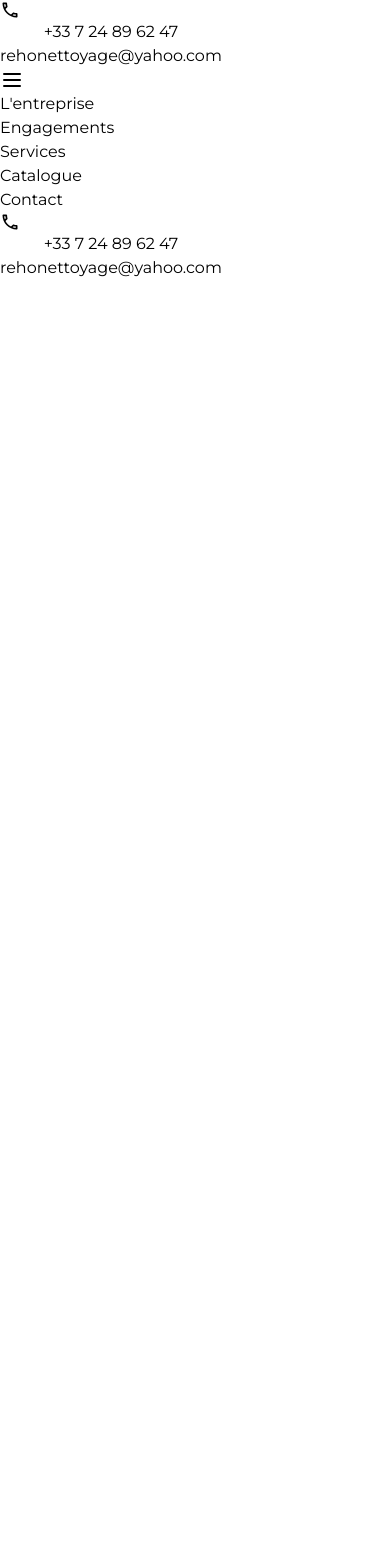
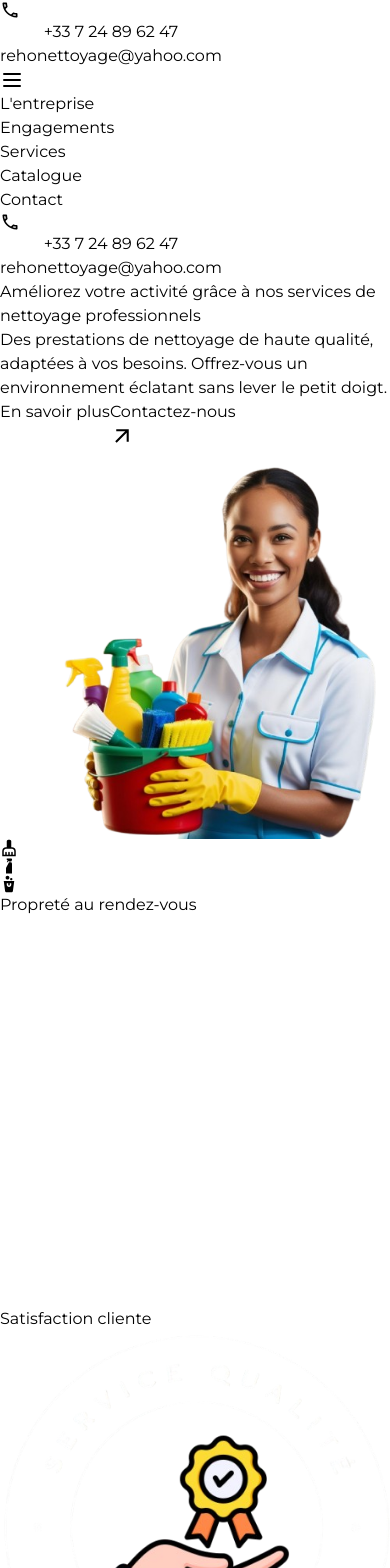
Before and after one commit to CodeShadowing95/cleaning_service, a React (Vite) app: page / in a window 390 px wide. Shown: the part 422-1990 px from the top of the page. Before the commit the page ends 844 px from the top, so only its background shows below. Built offline with nearby package versions, Linux system fonts and the light colour scheme.

Commit message:
Banner responsiveness in  progress

```diff
--- a/src/components/Banner.jsx
+++ b/src/components/Banner.jsx
@@ -23,10 +23,10 @@ const Banner = () => {
         <Navbar />
 
         {/* Banner content */}
-        {/* <div className="relative w-full h-full flex justify-between items-center px-[130px] text-white bg-gradient-to-b from-transparent to-black/80">
+        <div className="relative w-full h-full flex justify-between items-center px-[130px] text-white bg-gradient-to-b from-transparent to-black/80">
 
-          <div className="flex flex-col justify-center h-full gap-8 relative">
-            <h1 className="text-[45px] font-semibold capitalize leading-[1.4] max-w-[600px]">Améliorez votre activité grâce à nos services de nettoyage professionnels</h1>
+          <div className="w-1/2 max-[1410px]:w-full flex flex-col justify-center max-[1410px]:items-center h-full gap-8 relative">
+            <h1 className="lg:text-[45px] sm:text-[40px] text-3xl leading-[1.4] font-semibold capitalize max-w-[600px]">Améliorez votre activité grâce à nos services de nettoyage professionnels</h1>
             <p className="text-lg leading-7 w-[600px]">Des prestations de nettoyage de haute qualité, adaptées à vos besoins. Offrez-vous un environnement éclatant sans lever le petit doigt.</p>
             <div className="flex gap-x-4">
               <button className="px-8 py-3 bg-white text-gray-900 hover:text-sky-900 font-semibold transition-all duration-500 rounded-full">En savoir plus</button>
@@ -42,11 +42,11 @@ const Banner = () => {
             </div>
           </div>
 
-          <div className="h-[100%] flex justify-end items-end">
-            <img src="/index-right-img.png" className="h-[calc(100%-4rem)] object-cover" alt="img-right" />
+          <div className="max-[1410px]:hidden min-w-1/2 h-[100%] flex justify-end items-end">
+            <img src="/index-right-img.png" className="w-full h-[85%] object-cover" alt="img-right" />
           </div>
 
-          <div className="absolute top-1/4 left-[55%] w-56 h-11 py-0.5 bg-blue-600 rounded-full flex justify-center items-center">
+          <div className="max-[1410px]:hidden absolute top-1/4 left-[55%] w-56 h-11 py-0.5 bg-blue-600 rounded-full flex justify-center items-center">
             <div className="w-full h-full bg-blue-800 rounded-full flex justify-center items-center gap-2 text-xs font-semibold">
               <div className="flex items-center text-white">
                 <svg xmlns="http://www.w3.org/2000/svg" width="18" height="18" className="-mr-1.5" viewBox="0 0 24 24"><path fill="currentColor" d="M3 23v-7q0-2.075 1.463-3.537T8 11h1V3q0-.825.588-1.412T11 1h2q.825 0 1.413.588T15 3v8h1q2.075 0 3.538 1.463T21 16v7zm2-2h2v-3q0-.425.288-.712T8 17t.713.288T9 18v3h2v-3q0-.425.288-.712T12 17t.713.288T13 18v3h2v-3q0-.425.288-.712T16 17t.713.288T17 18v3h2v-5q0-1.25-.875-2.125T16 13H8q-1.25 0-2.125.875T5 16z"/></svg>
@@ -57,14 +57,14 @@ const Banner = () => {
             </div>
           </div>
 
-          <div className="absolute bottom-12 right-10 w-56 h-11 py-0.5 bg-blue-900 rounded-full flex justify-center items-center z-10">
+          <div className="max-[1410px]:hidden absolute bottom-12 right-10 w-56 h-11 py-0.5 bg-blue-900 rounded-full flex justify-center items-center z-10">
             <div className="relative w-full h-full bg-blue-950 rounded-full flex justify-center items-center gap-2 text-xs font-semibold capitalize">
               <img src="/positive-review.png" alt="positive review" className="w-5 h-5" />
               Satisfaction cliente
             </div>
           </div>
 
-          <div className="absolute top-24 right-16">
+          <div className="max-[1410px]:hidden absolute top-24 right-16">
             <div className="relative flex items-center justify-center border border-sky-700 bg-sky-800 rounded-full w-28 h-28">
               <img src="/side_img.png" alt="sideImg" />
             </div>
@@ -72,7 +72,7 @@ const Banner = () => {
 
 
 
-          <div id="sparkle" className={`absolute top-40 left-1/4`}>
+          <div id="sparkle" className={`absolute top-36 left-1/4`}>
             <svg xmlns="http://www.w3.org/2000/svg" width="25" height="25" viewBox="0 0 24 24"><path fill="currentColor" d="M12 1L9 9l-8 3l8 3l3 8l3-8l8-3l-8-3z"/></svg>
           </div>
           <div id="sparkle1" className={`absolute top-24 right-[35%]`}>
@@ -81,7 +81,7 @@ const Banner = () => {
           <div id="sparkle2" className={`absolute bottom-10 left-5`}>
             <svg xmlns="http://www.w3.org/2000/svg" width="25" height="25" viewBox="0 0 24 24"><path fill="currentColor" d="M12 1L9 9l-8 3l8 3l3 8l3-8l8-3l-8-3z"/></svg>
           </div>
-          <div id="sparkle3" className={`absolute top-1/4 right-20`}>
+          <div id="sparkle3" className={`absolute top-1/3 right-20`}>
             <svg xmlns="http://www.w3.org/2000/svg" width="25" height="25" viewBox="0 0 24 24"><path fill="currentColor" d="M12 1L9 9l-8 3l8 3l3 8l3-8l8-3l-8-3z"/></svg>
           </div>
           <div id="sparkle4" className={`absolute bottom-44 right-5`}>
@@ -97,7 +97,7 @@ const Banner = () => {
             </div>
           </div>
 
-        </div> */}
+        </div>
       </div>
     </div>
   )
--- a/src/components/Navbar.jsx
+++ b/src/components/Navbar.jsx
@@ -93,7 +93,7 @@ import { useEffect, useState } from "react";
         </div>
       </div>
 
-      <div className={`fixed ${toggleMenu ? "translate-y-full" : "-translate-y-full"} max-[1300px]:block hidden absolute bottom-0 left-0 transform translate-y-full w-full h-[300px] p-4 bg-white/90 transition-all duration-300`}>
+      <div className={`fixed ${toggleMenu ? "translate-y-full" : "-translate-y-full"} max-[1300px]:block hidden absolute bottom-0 left-0 transform translate-y-full w-full h-[300px] p-4 bg-white transition-all duration-300`}>
         <div className="w-full p-2 flex items-center text-base font-semibold text-gray-600 rounded-lg hover:text-sky-700 cursor-pointer">L{"'"}entreprise</div>
         <div className="w-full p-2 flex items-center text-base font-semibold text-gray-600 rounded-lg hover:text-sky-700 cursor-pointer">Engagements</div>
         <div className="w-full p-2 flex items-center text-base font-semibold text-gray-600 rounded-lg hover:text-sky-700 cursor-pointer">Services</div>
```
